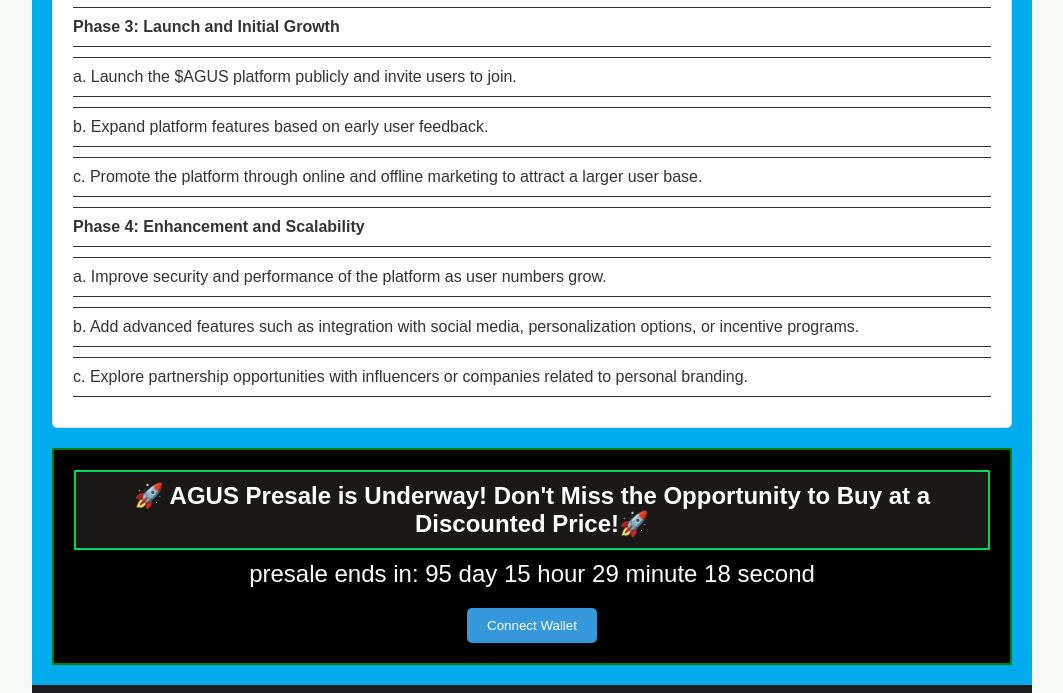
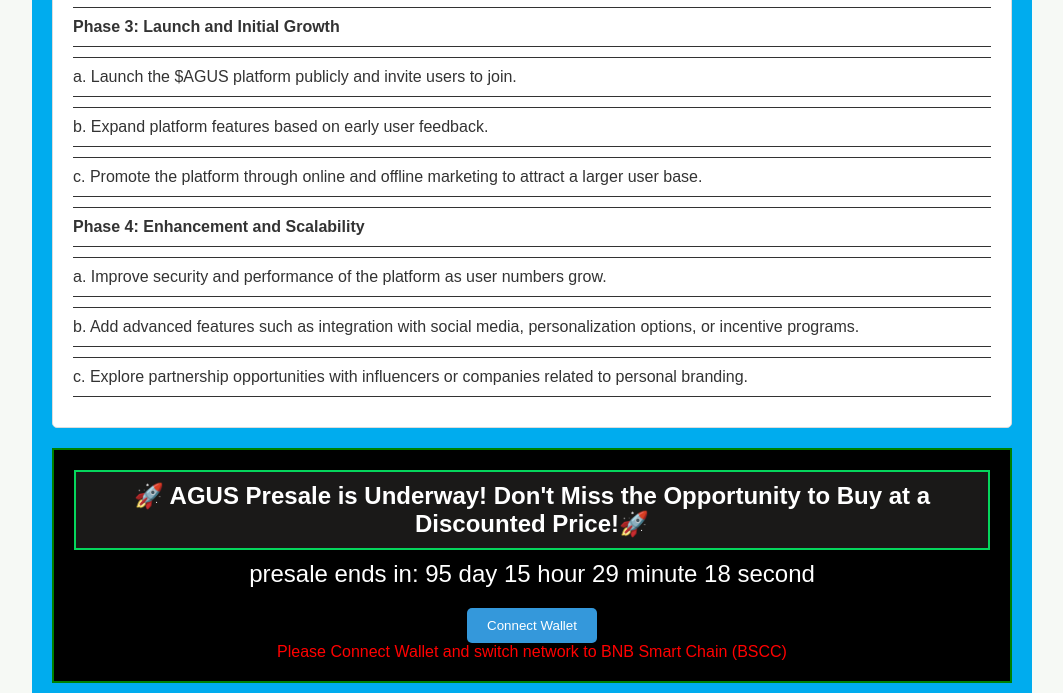
Before and after one commit to aguscryptocom/cryptoagus.github.io, a plain HTML site: page index.html in a window 1280 px wide. Shown: the part 4205-4898 px from the top of the page, without its empty margins (108-1171 px from the left). Drawn offline with Linux system fonts and the light colour scheme.

Commit message:
Update index.html

```diff
--- a/index.html
+++ b/index.html
@@ -203,6 +203,7 @@
                 </center>
                 <div class="countdown" id="countdown"></div>
                 <center><button id="connectWallet">Connect Wallet</button></center>
+                <center><p><font color="red">Please Connect Wallet and switch network to BNB Smart Chain (BSCC)</font></p></center>
 
             </div>
             <section id="connectedWallet" style="display: none;">
```
